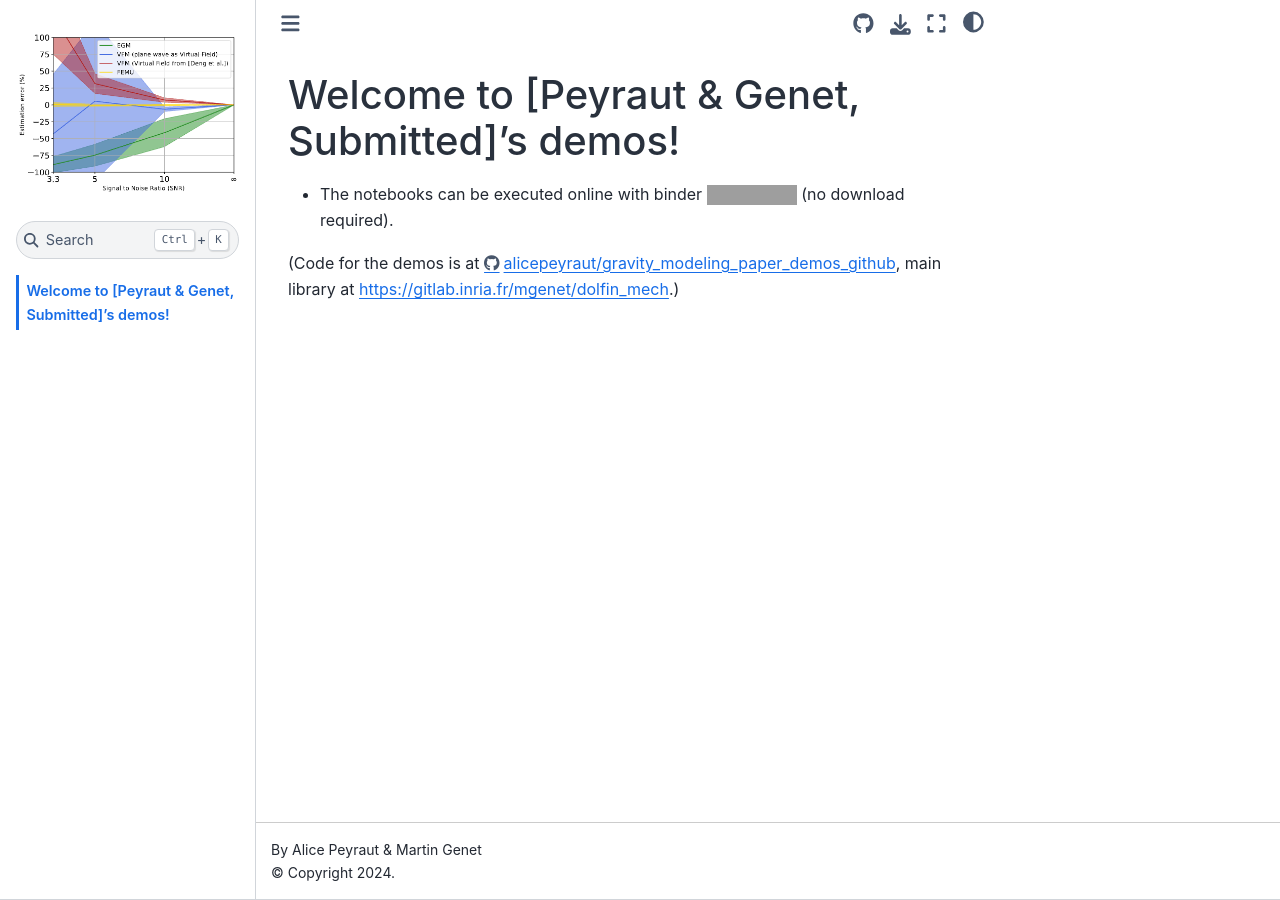
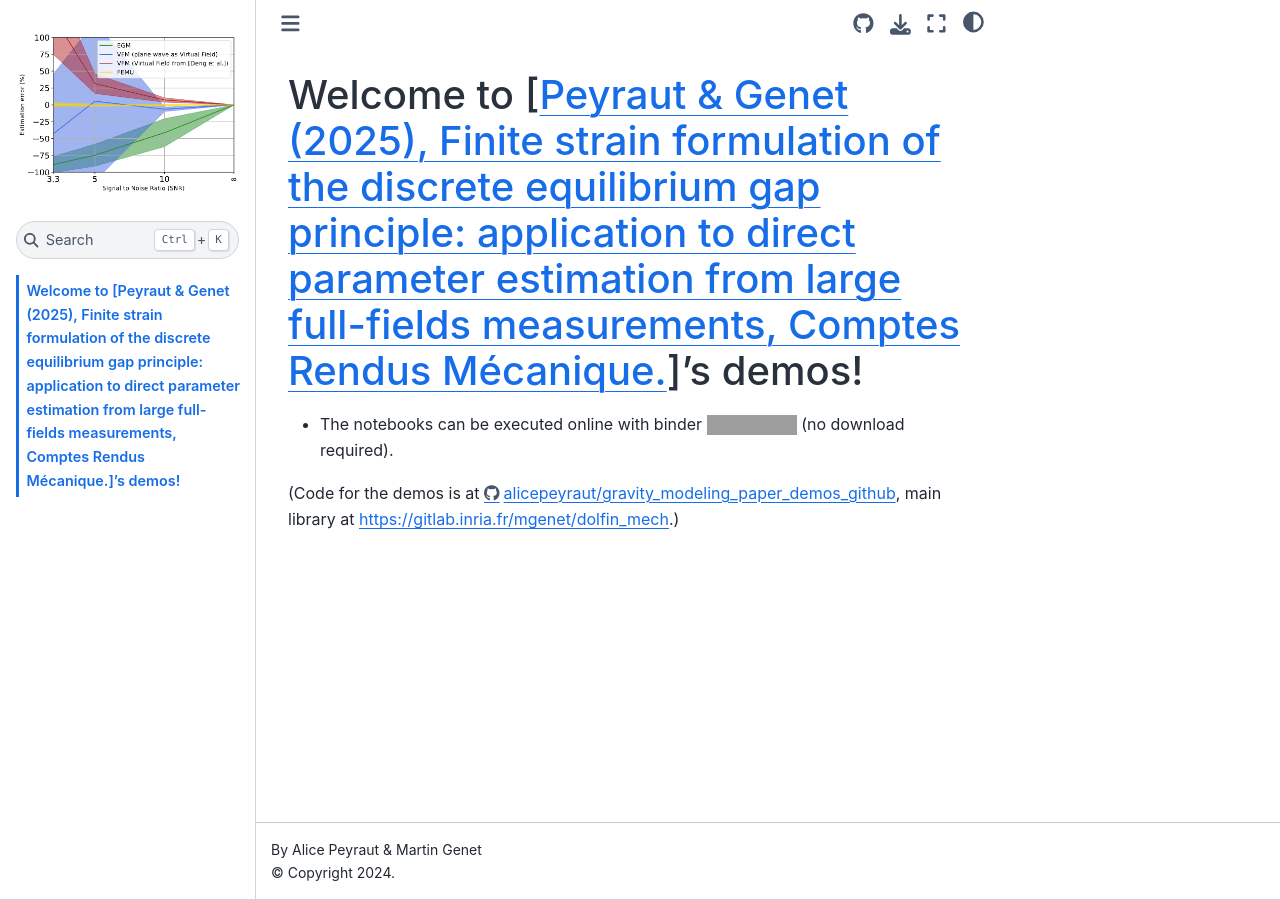
Before and after one commit to alicepeyraut/identification-methods-paper-demos-github, a Jupyter Book: the page built from index.md, in a window 1280 px wide. Built offline with Jupyter Book 1.0.4 settings and Sphinx 7.4.7 and the Sphinx Book theme 1.1.4, drawn with Linux system fonts in a browser that asks for light colours; pages that are not in the unit, such as notebooks, are missing from menus; grey boxes are pictures that could not be loaded.

Commit message:
Update index.md

```diff
--- a/index.md
+++ b/index.md
@@ -1,4 +1,4 @@
-# Welcome to [Peyraut & Genet, Submitted]'s demos!
+# Welcome to [[Peyraut & Genet (2025), Finite strain formulation of the discrete equilibrium gap principle: application to direct parameter estimation from large full-fields measurements, Comptes Rendus Mécanique.](https://doi.org/10.5802/crmeca.279)]'s demos!
 
 * The notebooks can be executed online with binder [![Binder](https://mybinder.org/badge_logo.svg)](https://mybinder.org/v2/gh/alicepeyraut/identification-methods-paper-demos-github/main?urlpath=lab/tree/./demos/) (no download required).
 
```
